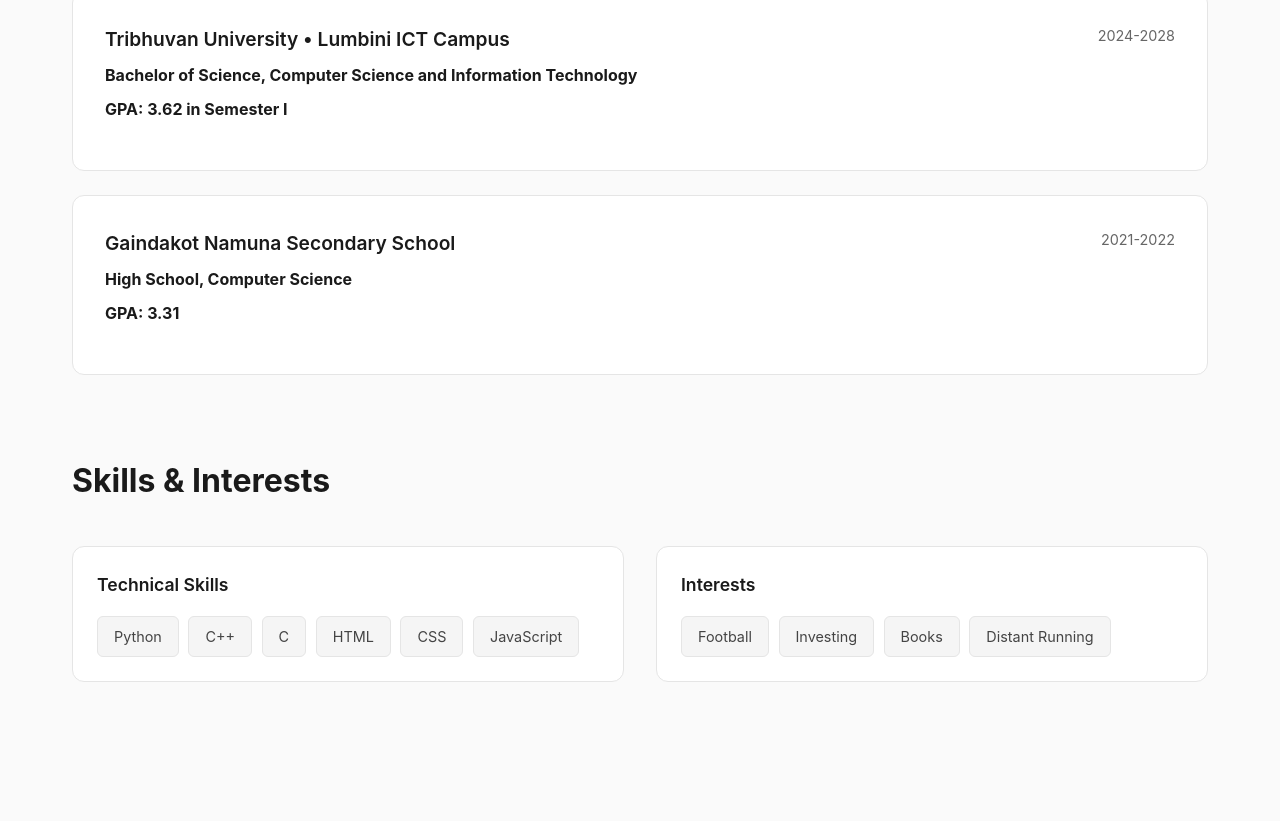
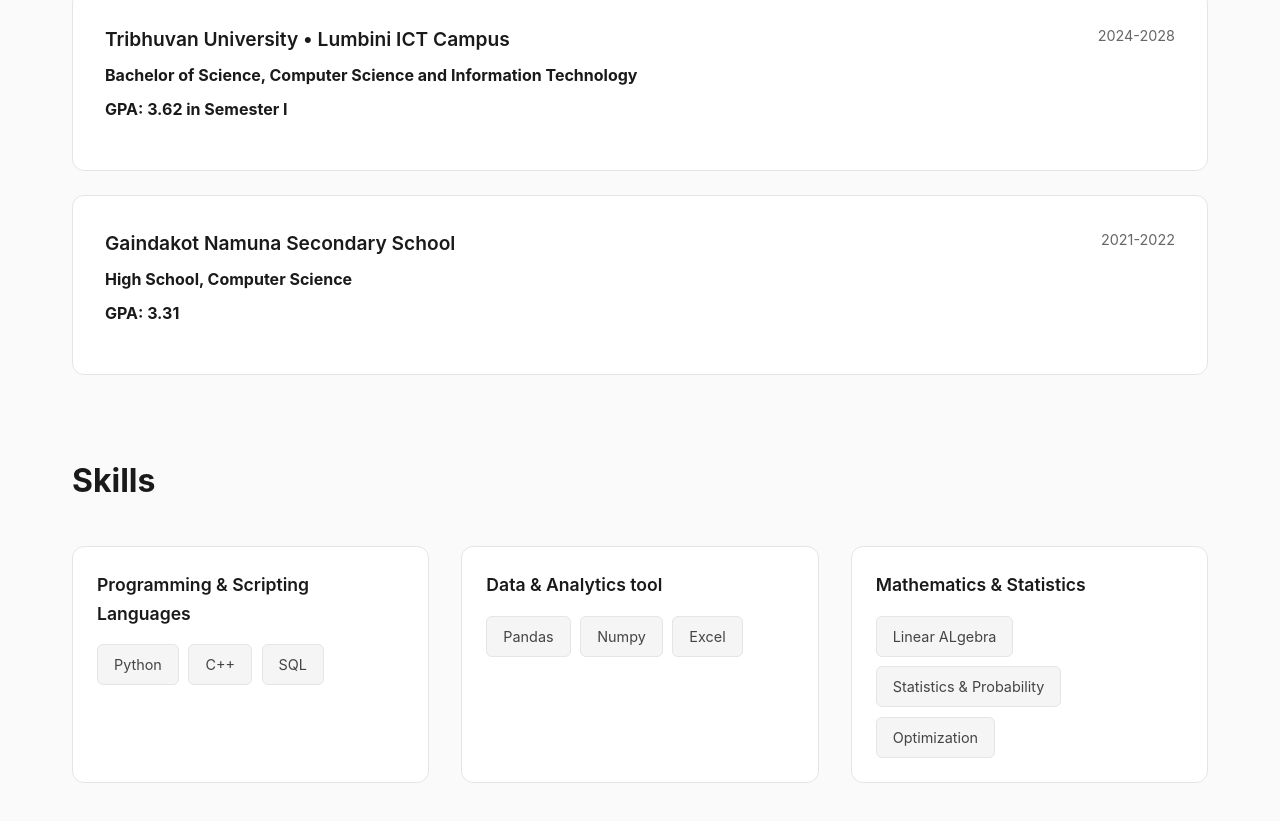
Before and after one commit to biswaspkhrel/biswaspkhrel.github.io, a plain HTML site: page index.html in a window 1280 px wide. Shown: the part 601-1422 px from the top of the page. Drawn offline with Linux system fonts and the light colour scheme.

Commit message:
Update portfolio title and skills sections

```diff
--- a/index.html
+++ b/index.html
@@ -3,7 +3,7 @@
 <head>
     <meta charset="UTF-8">
     <meta name="viewport" content="width=device-width, initial-scale=1.0">
-    <title>Your Name - Portfolio</title>
+    <title>Biswas Pokhrel</title>
     <style>
         * {
             margin: 0;
@@ -576,28 +576,33 @@
         </section>
 
         <section class="section">
-            <h2 class="section-title">Skills & Interests</h2>
+            <h2 class="section-title">Skills</h2>
 
             <div class="skills-section">
                 <div class="skill-category">
-                    <h3>Technical Skills</h3>
+                    <h3>Programming & Scripting Languages</h3>
                     <div class="skill-tags">
                         <span class="skill-tag">Python</span>
                         <span class="skill-tag">C++</span>
-                        <span class="skill-tag">C</span>
-                        <span class="skill-tag">HTML</span>
-                        <span class="skill-tag">CSS</span>
-                        <span class="skill-tag">JavaScript</span>
+                        <span class="skill-tag">SQL</span>
                     </div>
                 </div>
 
                 <div class="skill-category">
-                    <h3>Interests</h3>
+                    <h3>Data & Analytics tool</h3>
                     <div class="skill-tags">
-                        <span class="skill-tag">Football</span>
-                        <span class="skill-tag">Investing</span>
-                        <span class="skill-tag">Books</span>
-                        <span class="skill-tag">Distant Running</span>
+                        <span class="skill-tag">Pandas</span>
+                        <span class="skill-tag">Numpy</span>
+                        <span class="skill-tag">Excel</span>
+                    </div>
+                </div>
+
+                <div class="skill-category">
+                    <h3>Mathematics & Statistics</h3>
+                    <div class="skill-tags">
+                        <span class="skill-tag">Linear ALgebra</span>
+                        <span class="skill-tag">Statistics & Probability</span>
+                        <span class="skill-tag">Optimization</span>
                     </div>
                 </div>
             </div>
```
